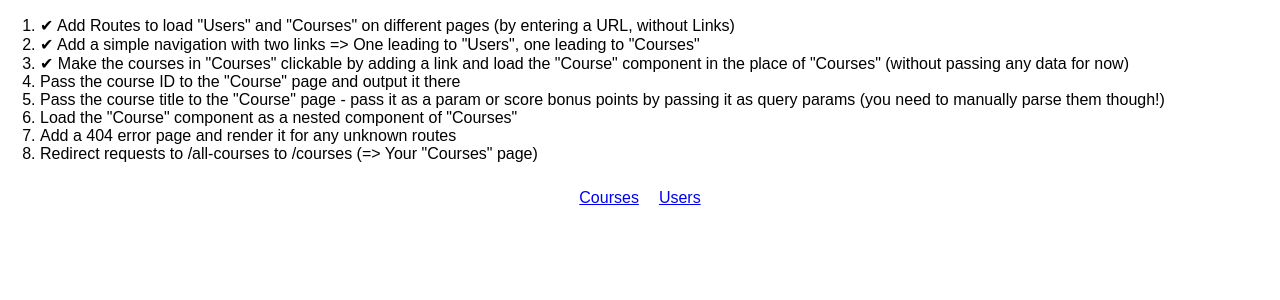
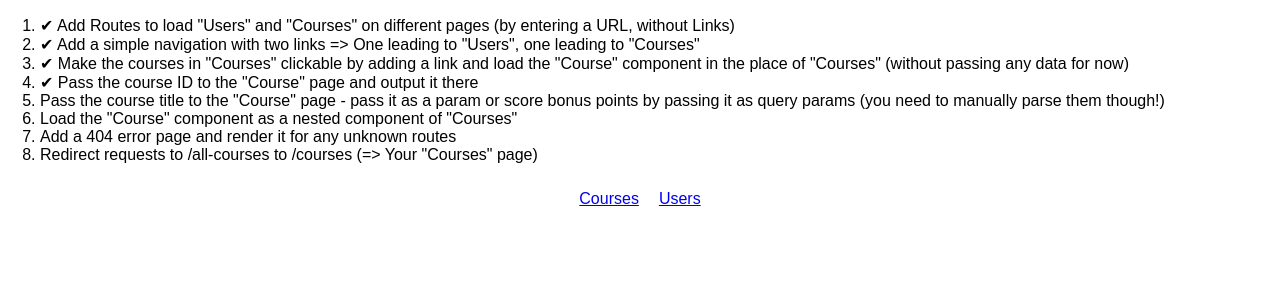
Before and after one commit to W3AI/max-routing-project, a React (Create React App) app: page / in a window 1280 px wide. Shown: the top 300 px of the page. Built offline with nearby package versions, Linux system fonts and the light colour scheme.

Commit message:
marked item 4 Done

```diff
--- a/src/App.js
+++ b/src/App.js
@@ -13,7 +13,7 @@ class App extends Component {
                     <li>&#10004; Add Routes to load "Users" and "Courses" on different pages (by entering a URL, without Links)</li>
                     <li>&#10004; Add a simple navigation with two links => One leading to "Users", one leading to "Courses"</li>
                     <li>&#10004; Make the courses in "Courses" clickable by adding a link and load the "Course" component in the place of "Courses" (without passing any data for now)</li>
-                    <li>Pass the course ID to the "Course" page and output it there</li>
+                    <li>&#10004; Pass the course ID to the "Course" page and output it there</li>
                     <li>Pass the course title to the "Course" page - pass it as a param or score bonus points by passing it as query params (you need to manually parse them though!)</li>
                     <li>Load the "Course" component as a nested component of "Courses"</li>
                     <li>Add a 404 error page and render it for any unknown routes</li>
```
